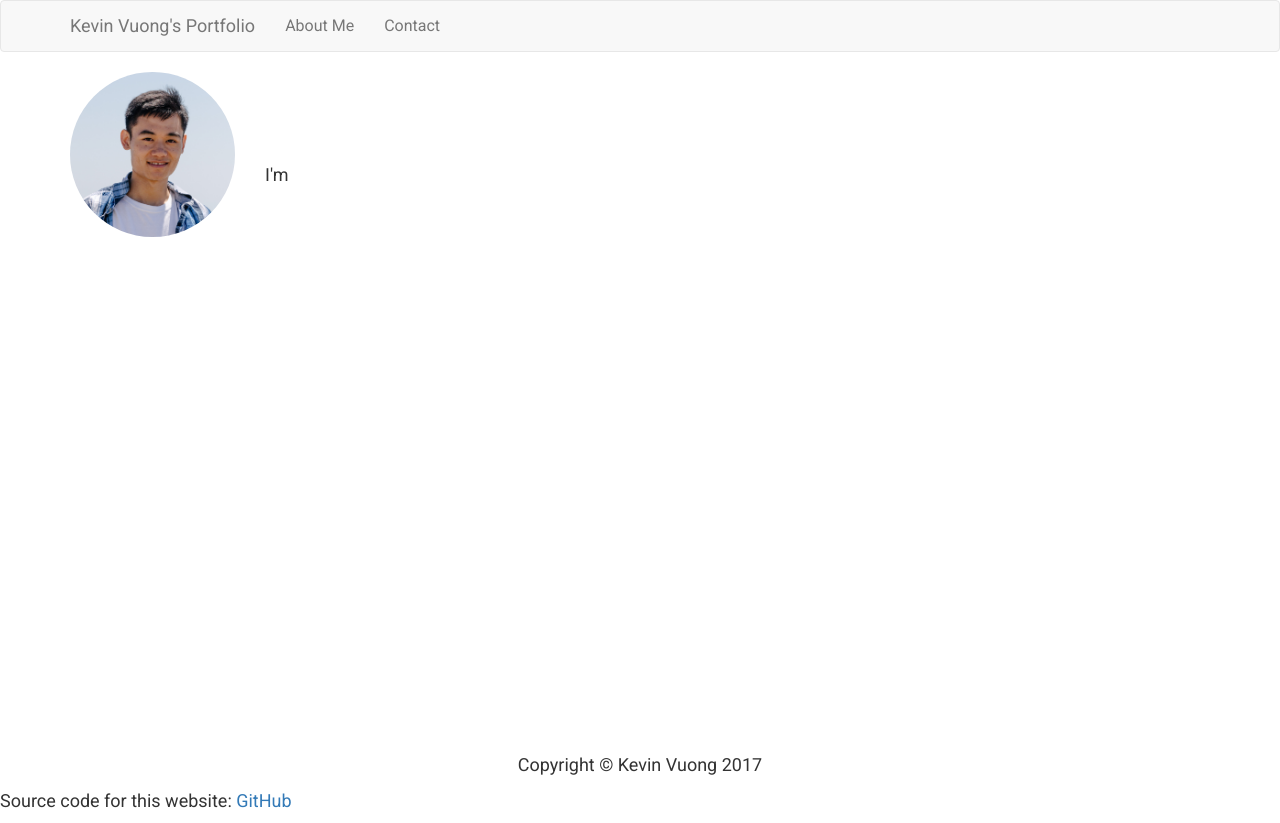
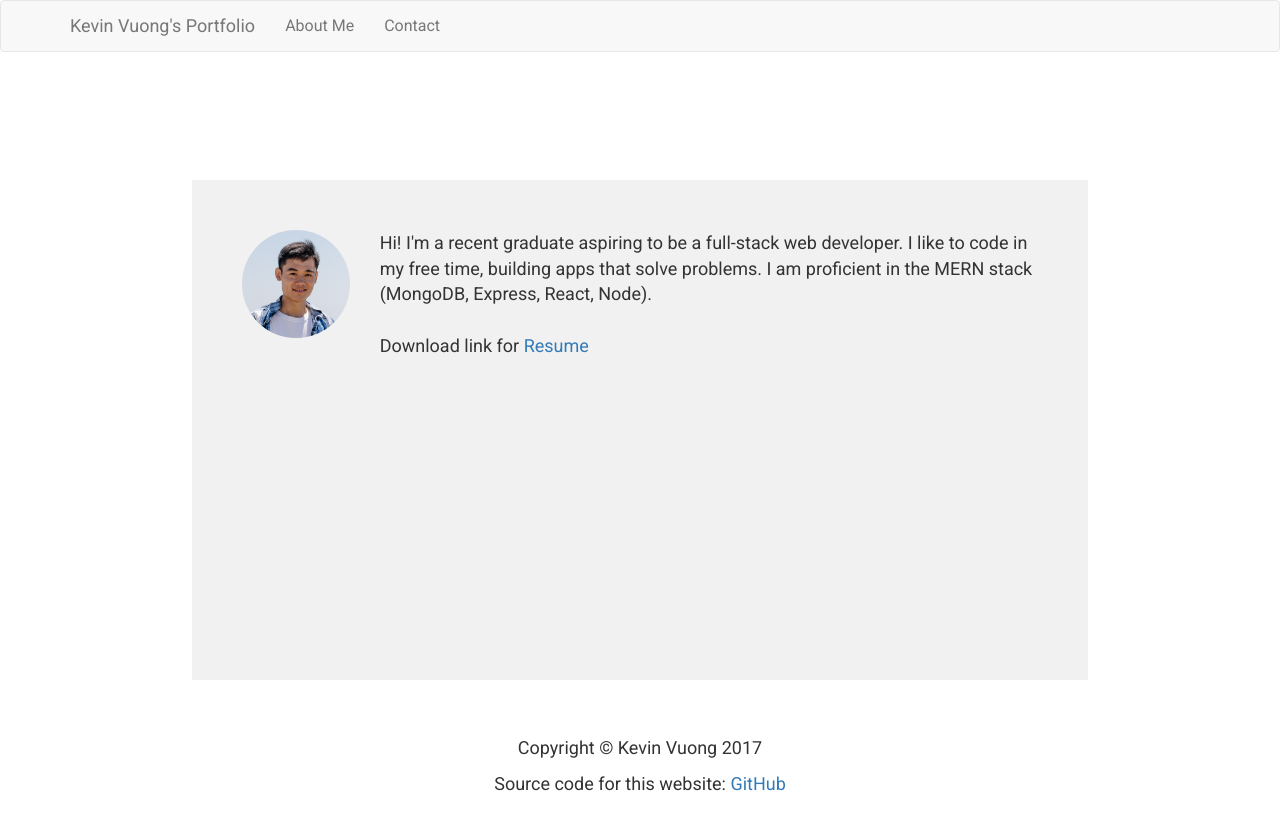
Before and after one commit to kevinvuong1/portfolio-site, a React (Create React App) app: page /about in a window 1280 px wide. Built offline with nearby package versions, Linux system fonts and the light colour scheme.

Commit message:
Add content

```diff
--- a/public/index.html
+++ b/public/index.html
@@ -20,6 +20,7 @@
       Learn how to configure a non-root public URL by running `npm run build`.
     -->
     <title>React App</title>
+    <link href="https://fonts.googleapis.com/css?family=Source+Sans+Pro" rel="stylesheet">
     <link href="https://fonts.googleapis.com/css?family=Roboto" rel="stylesheet">
     <link rel="stylesheet" href="https://maxcdn.bootstrapcdn.com/bootstrap/latest/css/bootstrap.min.css">
   </head>
--- a/src/App.css
+++ b/src/App.css
@@ -24,7 +24,7 @@ p {
 }
 
 .about-para {
-    margin-top: 90px;
+    margin-top: 25px;
     text-align: left;
     display: flex;
     flex-direction: column;
@@ -56,6 +56,8 @@ p {
     display: flex;
     justify-content: center;
     margin-top: 20px;
+    align-items: center;
+    flex-direction: column;
 }
 
 .app-description {
@@ -65,3 +67,19 @@ p {
 .button-container {
     margin-top: 20px;
 }
+
+.page-header {
+    margin-left: 55px;
+}
+
+.about {
+    margin-top: 10%;
+    font-family: 'Source Sans Pro', sans-serif;
+    font-size: 1.5rem;
+    margin-left: 15%;
+    background: #F1F1F1;
+    width: 70%;
+    height: 500px;
+    padding: 50px;
+    margin-bottom: 55px;
+}
--- a/src/components/About.js
+++ b/src/components/About.js
@@ -1,21 +1,28 @@
 import React, {Component} from 'react';
 import portrait from '../images/Portrait.JPG';
 import {Grid, Row, Col, Image} from 'react-bootstrap';
+import resume from '../asset/Resume_Kevin_Vuong.pdf';
 
 class About extends Component {
 
     render() {
         return (
-            <Grid>
+            <div>
+                <Grid className="about">
                     <Row>
                         <Col xs={6} md={2}>
                             <Image src={portrait} circle responsive />
                         </Col>
                         <Col xs={6} md={10}>
-                        <p className="about-para">I'm</p>
+                            <p>Hi! I'm a recent graduate aspiring to be a full-stack web developer.
+                                I like to code in my free time, building apps that solve problems.
+                                I am proficient in the MERN stack (MongoDB, Express, React, Node).
+                                <br/><br/>Download link for <a href={resume} download>Resume</a>
+                            </p>
                         </Col>
                     </Row>
                 </Grid>
+            </div>
         );
     }
 
--- a/src/components/Contact.js
+++ b/src/components/Contact.js
@@ -1,4 +1,5 @@
 import React, {Component} from 'react';
+import resume from '../asset/Resume_Kevin_Vuong.pdf';
 
 class Contact extends Component {
 
@@ -9,6 +10,7 @@ class Contact extends Component {
                 <p>Email: <a href="mailto:vuongkevin1@gmail.com">vuongkevin1@gmail.com</a></p>
                 <p>LinkedIn: <a href="https://www.linkedin.com/in/kevin-vuong1">https://www.linkedin.com/in/kevin-vuong1</a></p>
                 <p>GitHub: <a href="https://github.com/kevinvuong1">https://github.com/kevinvuong1</a></p>
+                <p>Download link for <a href={resume} download>Resume</a></p>
             </address>
         );
     }
--- a/src/components/Footer.js
+++ b/src/components/Footer.js
@@ -6,8 +6,8 @@ class Footer extends Component {
         const year = new Date().getFullYear();
         const gitLink = "https://github.com/kevinvuong1/portfolio-site";
         return (
-            <div>
-                <p className="footer">Copyright © Kevin Vuong {year}</p>
+            <div className="footer">
+                <p>Copyright © Kevin Vuong {year}</p>
                 <p>Source code for this website: <a href={gitLink}>GitHub</a></p>
             </div>
         );
--- a/src/components/Projects.js
+++ b/src/components/Projects.js
@@ -1,5 +1,5 @@
 import React, {Component} from 'react';
-import {Grid, Row, Col, Image, Glyphicon, Media, Button} from 'react-bootstrap';
+import {PageHeader, Glyphicon, Media, Button} from 'react-bootstrap';
 import ChatHome from '../images/Chat_home.JPG'
 import ChatRoom from '../images/Chat_room.JPG';
 import HEMA from '../images/HEMA_Glossary.png';
@@ -15,6 +15,7 @@ class Projects extends Component {
 
         return(
             <div>
+                <PageHeader className="page-header">Projects</PageHeader>
                 <Media className="media">
                     <Media.Left align="middle">
                             <img width={700} height={300} className="chat-image" src={ChatHome} />
@@ -28,9 +29,11 @@ class Projects extends Component {
                             A Chat application created using the React, Express, SocketIO, and the Geolocation web API.
                             This application supports real-time communication between multiple users in the same chat room.
                             A user can join a room and chat to anyone who is also in the same room.
-                            A dropdown shows the list of active rooms that has user(s) currently in it.
+                            A dropdown shows the list of rooms that currently have user(s)  in it.
                             A user can also tell other users their location by clicking on the "send location" button.
                             The styling was done using SASS following the BEM methodology. Flexbox was used for layout.
+                            <br/><br/>
+                            No text messages are stored in the server for this app, so feel free to test it!
                         </p>
                         <div className="button-container">
                             <Button
@@ -53,9 +56,12 @@ class Projects extends Component {
                         </Media.Heading>
                         <p className="app-description">
                             A glossary application created using the React, Express, MongoDB, Mongoose, and Bootstrap.
+                            A user can search for terms and filter by language.
                             A REST API was developed inside Express for the backend to add terms to the glossary.
                             A Mongoose Schema and model was used to define the data to be stored inside MongoDB.
                             The refresh button will retrieve a JSON list of all the terms from the glossary.
+                            The submit button will add a term to the database. Form validation is in place for both the
+                            server and client side of the application.
                             <br/>
                             Feel free to test out the glossary by adding a term of your own!
                         </p>
```
Also changed, not shown: 1 other file (tests, documents, lock files or other folders). Lines whose indentation alone changed are shown as unchanged.
